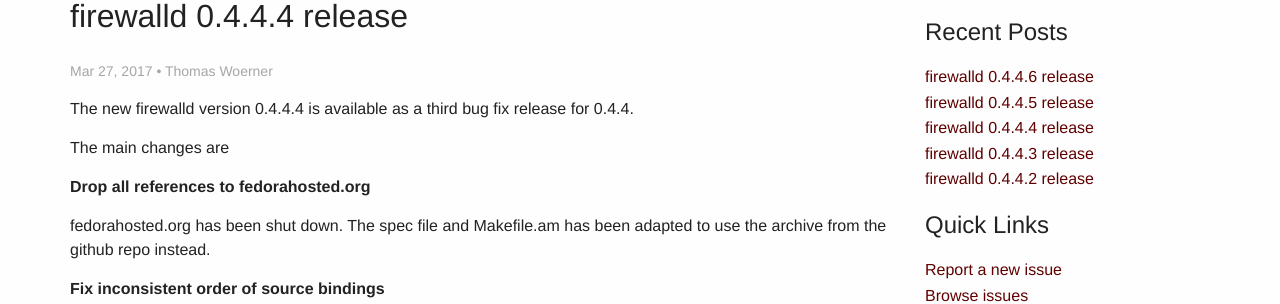
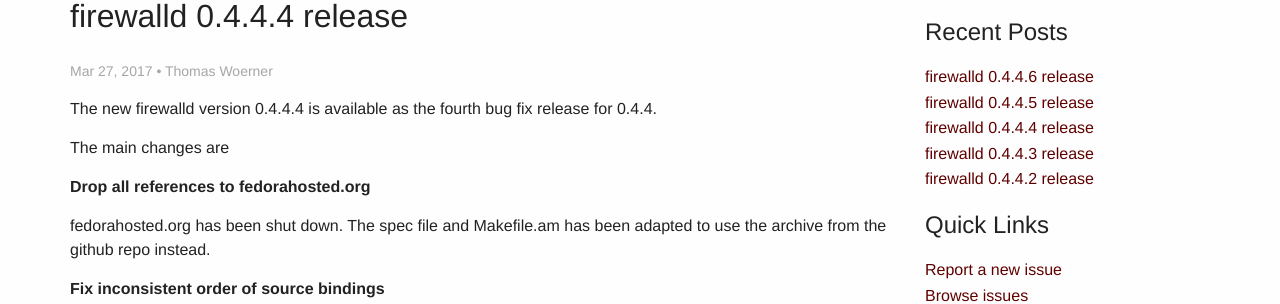
Before and after one commit to firewalld/firewalld.github.io, a Jekyll site: the page built from blog/_posts/2017-03-27-firewalld-0-4-4-4-release.md, in a window 1280 px wide. Shown: the part 309-613 px from the top of the page. Built offline with Jekyll 4.4.1, drawn with Linux system fonts in a browser that asks for light colours.

Commit message:
blog: Use correct Ith word in recent releases.

```diff
--- a/blog/_posts/2017-03-27-firewalld-0-4-4-4-release.md
+++ b/blog/_posts/2017-03-27-firewalld-0-4-4-4-release.md
@@ -7,7 +7,7 @@
 category: release
 ---
 
-The new firewalld version 0.4.4.4 is available as a third bug fix release for 0.4.4.
+The new firewalld version 0.4.4.4 is available as the fourth bug fix release for 0.4.4.
 
 The main changes are
 
```
Also changed, not shown: blog/_posts/2017-02-10-firewalld-0-4-4-3-release.md (+1 -1 lines), blog/_posts/2017-06-06-firewalld-0-4-4-5-release.md (+1 -1 lines).
